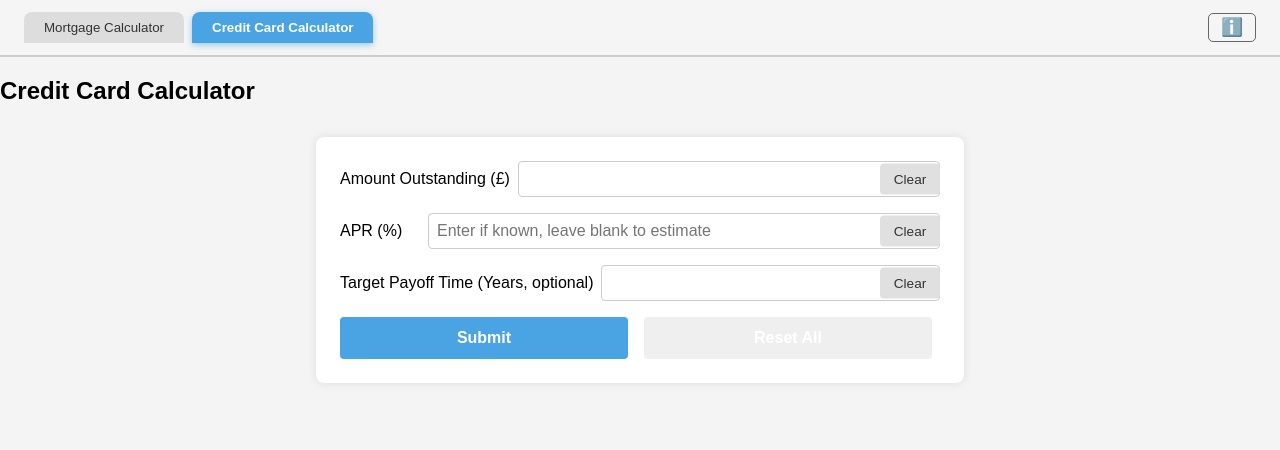
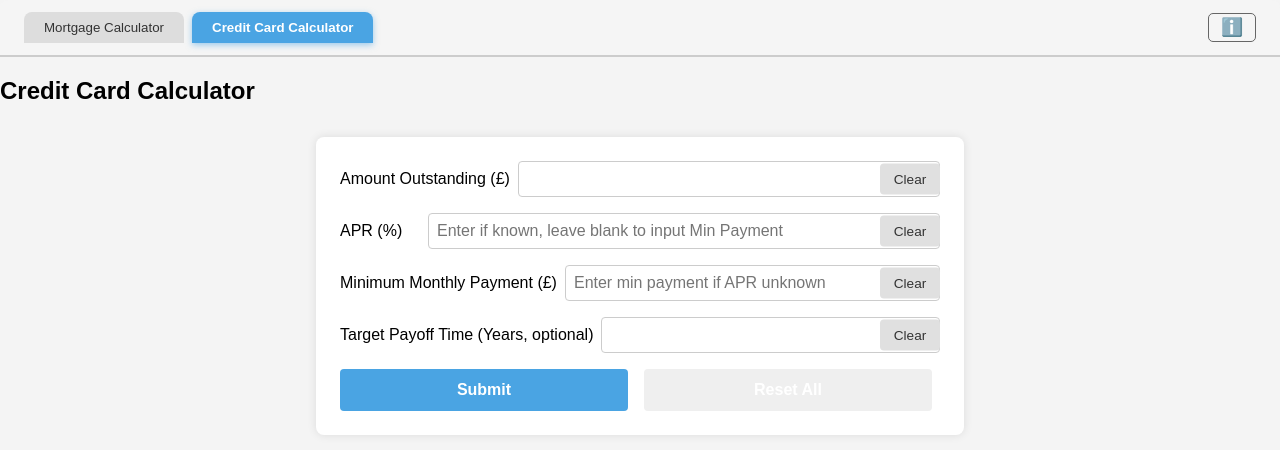
Before and after one commit to Ampdrew06/Mortgage-Calculator, a React (Create React App) app: page /ccc in a window 1280 px wide. Shown: the top 450 px of the page. Built offline with nearby package versions, Linux system fonts and the light colour scheme.

Commit message:
Update CCC.jsx

```diff
--- a/src/CCC.jsx
+++ b/src/CCC.jsx
@@ -5,6 +5,7 @@ import './App.css';
 const CreditCardCalculator = () => {
   const [balance, setBalance] = useState('');
   const [apr, setApr] = useState('');
+  const [minPayment, setMinPayment] = useState('');
   const [targetYears, setTargetYears] = useState('');
   const [resultsVisible, setResultsVisible] = useState(false);
   const [resultData, setResultData] = useState({
@@ -18,6 +19,7 @@ const CreditCardCalculator = () => {
   const [errorMsg, setErrorMsg] = useState('');
   const [aprEstimated, setAprEstimated] = useState(false);
 
+  // Constants for minimum payment calculation (used only if minPayment not entered)
   const minPercent = 0.02; // 2%
   const fixedFloor = 25;   // £25 floor
 
@@ -26,7 +28,8 @@ const CreditCardCalculator = () => {
     return parseFloat(val.toString().replace(/,/g, ''));
   };
 
-  const simulateMinPaymentPlusInterest = (principal, monthlyRate, minPercent, fixedFloor, fixedPayment = null) => {
+  // Simulation function with explicit min payment or calculated min payment + interest
+  const simulatePayments = (principal, monthlyRate, minPercent, fixedFloor, fixedPayment = null) => {
     let remaining = principal;
     let months = 0;
     let totalInterest = 0;
@@ -36,15 +39,13 @@ const CreditCardCalculator = () => {
       const interest = remaining * monthlyRate;
       totalInterest += interest;
 
-      const minPayment = Math.max(fixedFloor, remaining * minPercent);
-      const payment = fixedPayment !== null ? fixedPayment : minPayment + interest;
+      const calculatedMinPayment = Math.max(fixedFloor, remaining * minPercent);
+      const payment = fixedPayment !== null ? fixedPayment : calculatedMinPayment + interest;
 
-      if (months === 0) firstMinPayment = minPayment;
+      if (months === 0) firstMinPayment = fixedPayment !== null ? fixedPayment : calculatedMinPayment;
 
       const principalPaid = payment - interest;
-      if (principalPaid <= 0) {
-        return { canPayOff: false };
-      }
+      if (principalPaid <= 0) return { canPayOff: false };
 
       remaining -= principalPaid;
       months++;
@@ -76,7 +77,7 @@ const CreditCardCalculator = () => {
 
     for (let i = 0; i < maxIterations; i++) {
       mid = (low + high) / 2;
-      const sim = simulateMinPaymentPlusInterest(principal, mid, minPercent, fixedFloor);
+      const sim = simulatePayments(principal, mid, minPercent, fixedFloor);
       if (!sim.canPayOff) {
         high = mid;
       } else if (Math.abs(sim.firstMinPayment - payment) < tolerance) {
@@ -90,11 +91,12 @@ const CreditCardCalculator = () => {
     return mid * 12 * 100;
   };
 
+  // Enable submit if balance >0 and either apr >0 or minPayment >0
   const canSubmit = () => {
     const p = parseNumber(balance);
     const a = parseNumber(apr);
-    const t = parseNumber(targetYears);
-    return p > 0 && (a > 0 || t > 0);
+    const m = parseNumber(minPayment);
+    return p > 0 && (a > 0 || m > 0);
   };
 
   const handleSubmit = (e) => {
@@ -104,6 +106,7 @@ const CreditCardCalculator = () => {
 
     const principal = parseNumber(balance);
     const inputAPR = parseNumber(apr);
+    const inputMinPayment = parseNumber(minPayment);
     const target = parseNumber(targetYears);
 
     if (!principal || principal <= 0) {
@@ -112,13 +115,14 @@ const CreditCardCalculator = () => {
     }
 
     if (inputAPR && inputAPR > 0) {
+      // User knows APR, calculate min payment and payoff time
       const monthlyRate = inputAPR / 100 / 12;
 
       if (target && target > 0) {
         const targetMonths = Math.round(target * 12);
         const fixedPayment = calculateFixedPayment(principal, monthlyRate, targetMonths);
 
-        const sim = simulateMinPaymentPlusInterest(principal, monthlyRate, minPercent, fixedFloor, fixedPayment);
+        const sim = simulatePayments(principal, monthlyRate, minPercent, fixedFloor, fixedPayment);
 
         if (!sim.canPayOff) {
           setErrorMsg('Fixed payment too low to pay off balance in target years.');
@@ -137,7 +141,7 @@ const CreditCardCalculator = () => {
         setResultsVisible(true);
         return;
       } else {
-        const sim = simulateMinPaymentPlusInterest(principal, monthlyRate, minPercent, fixedFloor);
+        const sim = simulatePayments(principal, monthlyRate, minPercent, fixedFloor);
 
         if (!sim.canPayOff) {
           setErrorMsg('Minimum payment too low to ever pay off the balance.');
@@ -156,12 +160,11 @@ const CreditCardCalculator = () => {
         setResultsVisible(true);
         return;
       }
-    } else {
-      const initialMinPayment = Math.max(fixedFloor, principal * minPercent);
-
-      const estimatedAPR = estimateAPR(principal, initialMinPayment, minPercent, fixedFloor);
+    } else if (inputMinPayment && inputMinPayment > 0) {
+      // APR unknown, user inputs min payment → estimate APR and payoff time
+      const estimatedAPR = estimateAPR(principal, inputMinPayment, minPercent, fixedFloor);
       const monthlyRate = estimatedAPR / 100 / 12;
-      const sim = simulateMinPaymentPlusInterest(principal, monthlyRate, minPercent, fixedFloor);
+      const sim = simulatePayments(principal, monthlyRate, minPercent, fixedFloor, inputMinPayment);
 
       if (!sim.canPayOff) {
         setErrorMsg('Minimum payment too low to ever pay off the balance.');
@@ -172,19 +175,22 @@ const CreditCardCalculator = () => {
         payoffMonths: sim.months,
         totalInterest: sim.totalInterest.toFixed(2),
         totalPaid: sim.totalPaid.toFixed(2),
-        firstMinPayment: sim.firstMinPayment.toFixed(2),
+        firstMinPayment: inputMinPayment.toFixed(2),
         requiredPaymentForTarget: 0,
         isTargetMode: false,
       });
       setAprEstimated(true);
       setApr(estimatedAPR.toFixed(2));
       setResultsVisible(true);
+    } else {
+      setErrorMsg('Please enter either APR or Minimum Monthly Payment.');
     }
   };
 
   const resetAll = () => {
     setBalance('');
     setApr('');
+    setMinPayment('');
     setTargetYears('');
     setResultsVisible(false);
     setAprEstimated(false);
@@ -236,13 +242,15 @@ const CreditCardCalculator = () => {
               name="apr"
               type="text"
               inputMode="decimal"
-              placeholder="Enter if known, leave blank to estimate"
+              placeholder="Enter if known, leave blank to input Min Payment"
               value={apr}
               onChange={(e) => {
                 setApr(e.target.value);
                 setErrorMsg('');
                 setAprEstimated(false);
                 setResultsVisible(false);
+                // clear min payment if APR entered
+                if (e.target.value.trim() !== '') setMinPayment('');
               }}
               autoComplete="off"
               autoCorrect="off"
@@ -252,6 +260,33 @@ const CreditCardCalculator = () => {
               Clear
             </button>
           </div>
+
+          {apr.trim() === '' && (
+            <div className="input-row">
+              <label htmlFor="min-payment-input">Minimum Monthly Payment (£)</label>
+              <input
+                id="min-payment-input"
+                name="minPayment"
+                type="text"
+                inputMode="decimal"
+                placeholder="Enter min payment if APR unknown"
+                value={minPayment}
+                onChange={(e) => {
+                  setMinPayment(e.target.value);
+                  setErrorMsg('');
+                  setResultsVisible(false);
+                  // clear APR if min payment entered
+                  if (e.target.value.trim() !== '') setApr('');
+                }}
+                autoComplete="off"
+                autoCorrect="off"
+                spellCheck="false"
+              />
+              <button type="button" className="clear-btn" onClick={() => setMinPayment('')}>
+                Clear
+              </button>
+            </div>
+          )}
 
           <div className="input-row">
             <label htmlFor="target-years-input">Target Payoff Time (Years, optional)</label>
@@ -285,7 +320,7 @@ const CreditCardCalculator = () => {
               type="submit"
               style={{ flex: 1 }}
               disabled={!canSubmit()}
-              title={!canSubmit() ? 'Enter Amount Outstanding plus APR or Target Years' : 'Submit'}
+              title={!canSubmit() ? 'Enter Amount Outstanding plus APR or Minimum Payment' : 'Submit'}
             >
               Submit
             </button>
@@ -344,7 +379,7 @@ const CreditCardCalculator = () => {
 
             {aprEstimated && (
               <p style={{ color: '#cc0000', marginTop: '1rem' }}>
-                * APR estimated from Amount Outstanding and initial minimum payment
+                * APR estimated from Amount Outstanding and entered Minimum Payment
               </p>
             )}
           </div>
```
